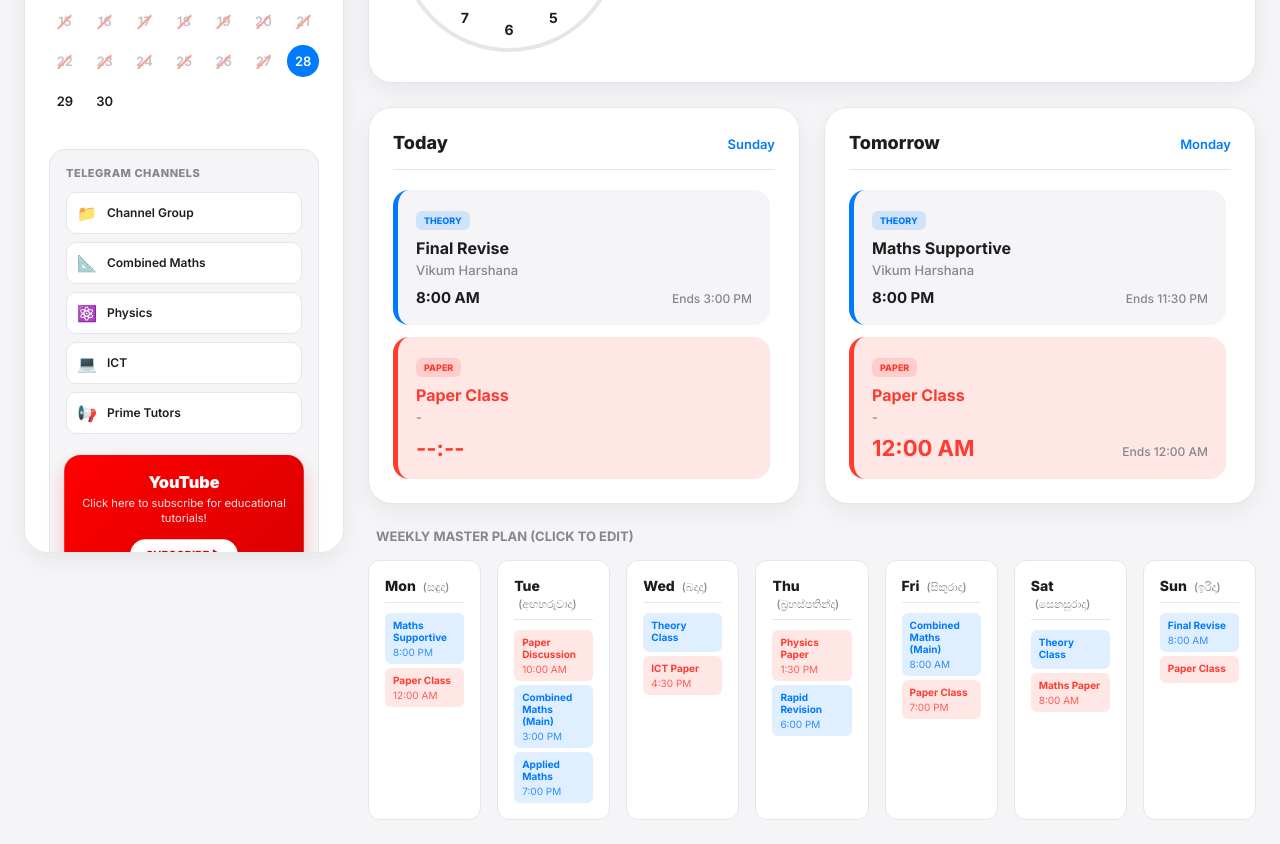
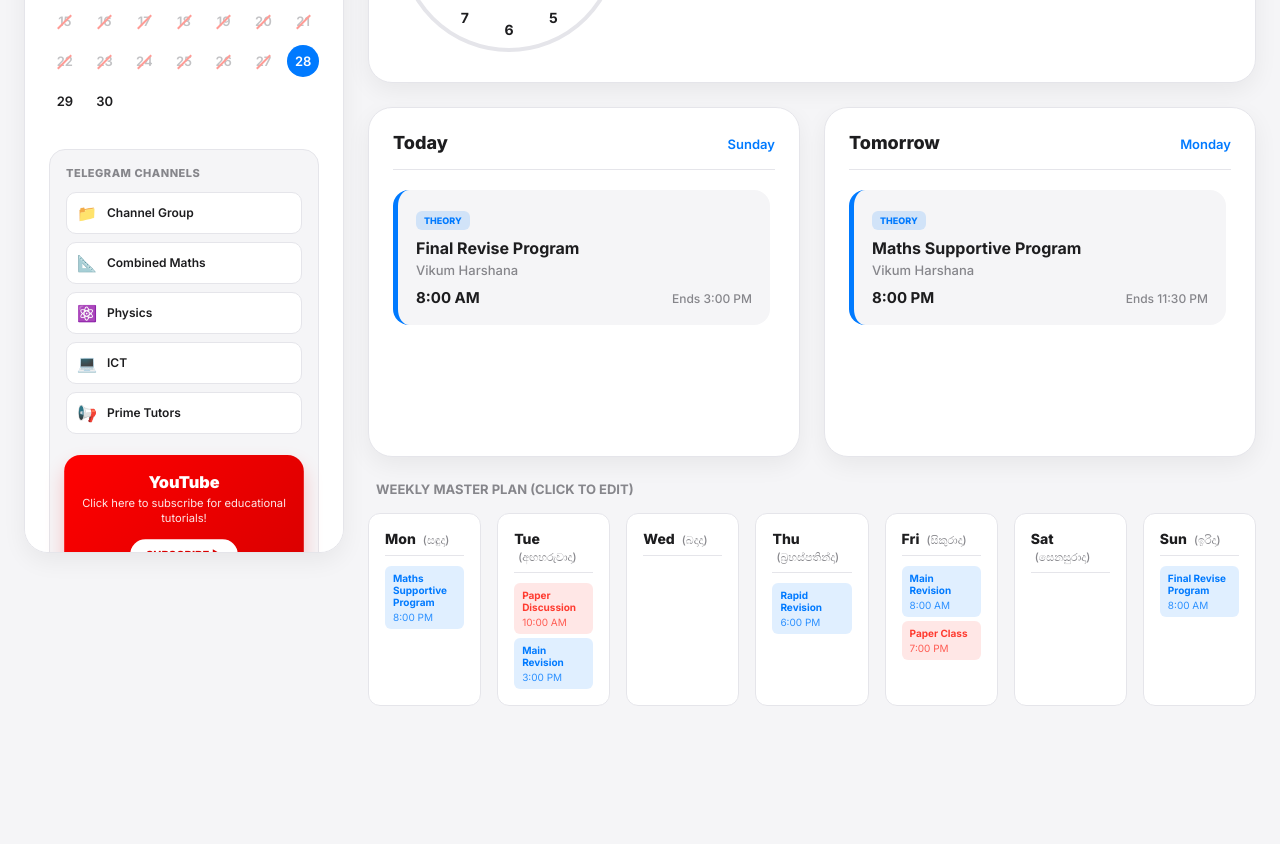
Before and after one commit to guneashe-pixel/myschedule, a plain HTML site: page index.html in a window 1280 px wide. Shown: the part 223-1067 px from the top of the page. After the commit the page ends 953 px from the top, so only its background shows below. Drawn offline with Linux system fonts and the light colour scheme.

Commit message:
Update index.html

```diff
--- a/index.html
+++ b/index.html
@@ -376,35 +376,32 @@
         const dayNamesSi = ["ඉරිදා", "සඳුදා", "අඟහරුවාදා", "බදාදා", "බ්‍රහස්පතින්දා", "සිකුරාදා", "සෙනසුරාදා"];
 
 const defaultSched = {
+    // 0 = ඉරිදා (Sunday)
+    0: [
+        {s:'Final Revise Program', t:'Vikum Harshana', st:'08:00', en:'15:00', ty:'theory'}
+    ],
+    // 1 = සඳුදා (Monday)
     1: [
-                {s:'Maths Supportive', t:'Vikum Harshana', st:'20:00', en:'23:30', ty:'theory'},
-                {s:'Paper Class', t:'-', st:'00:00', en:'00:00', ty:'paper'}
+        {s:'Maths Supportive Program', t:'Vikum Harshana', st:'20:00', en:'23:30', ty:'theory'}
     ],
+    // 2 = අඟහරුවාදා (Tuesday)
     2: [
         {s:'Paper Discussion', t:'Vikum Harshana', st:'10:00', en:'14:00', ty:'paper'},
-                {s:'Combined Maths (Main)', t:'Vikum Harshana', st:'15:00', en:'20:00', ty:'theory'},
-                {s:'Applied Maths', t:'Janaka Abeywardana', st:'19:00', en:'23:00', ty:'theory'}
+        {s:'Main Revision', t:'Vikum Harshana', st:'15:00', en:'20:00', ty:'theory'}
     ],
-            3: [
-                {s:'Theory Class', t:'-', st:'', en:'', ty:'theory'},
-                {s:'ICT Paper', t:'Bhanuka Ekanayaka', st:'16:30', en:'18:30', ty:'paper'}
-            ],
+    // 3 = බදාදා (Wednesday) - පන්ති නොමැත
+    3: [],
+    // 4 = බ්‍රහස්පතින්දා (Thursday)
     4: [
-                {s:'Physics Paper', t:'Anuradha Perera', st:'13:30', en:'18:30', ty:'paper'},
         {s:'Rapid Revision', t:'Vikum Harshana', st:'18:00', en:'22:00', ty:'theory'}
     ],
+    // 5 = සිකුරාදා (Friday)
     5: [
-                {s:'Combined Maths (Main)', t:'Vikum Harshana', st:'08:00', en:'13:00', ty:'theory'},
+        {s:'Main Revision', t:'Vikum Harshana', st:'08:00', en:'13:00', ty:'theory'},
         {s:'Paper Class', t:'Vikum Harshana', st:'19:00', en:'22:00', ty:'paper'}
     ],
-            6: [
-                {s:'Theory Class', t:'-', st:'', en:'', ty:'theory'},
-                {s:'Maths Paper', t:'Ruwan Darshana', st:'08:00', en:'01:00', ty:'paper'}
-            ],
-            0: [
-                {s:'Final Revise', t:'Vikum Harshana', st:'08:00', en:'15:00', ty:'theory'},
-                {s:'Paper Class', t:'-', st:'', en:'', ty:'paper'}
-            ]
+    // 6 = සෙනසුරාදා (Saturday) - පන්ති නොමැත
+    6: []
 };
 
         let sched = JSON.parse(localStorage.getItem('al_plan_final_v3')) || defaultSched;
```
Lines whose indentation alone changed are shown as unchanged.
